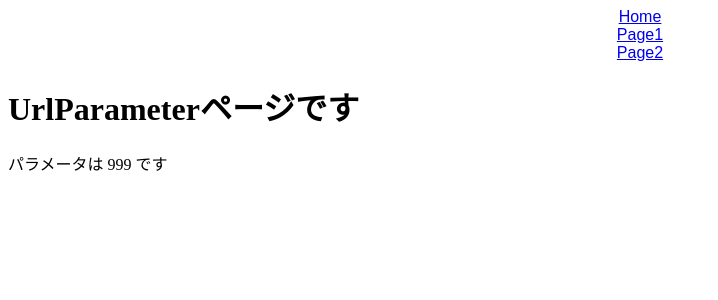
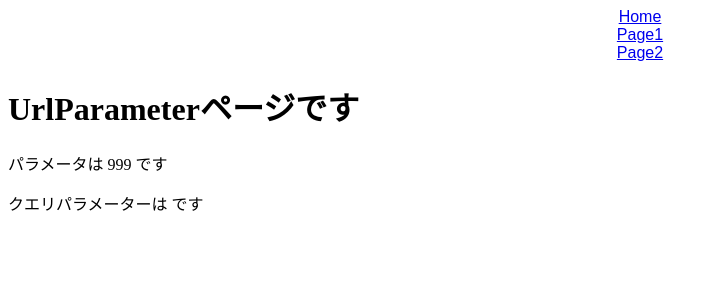
Before and after one commit to MerciMarcy/ReactRouter, a React (Create React App) app: page /page2/999 in a window 1280 px wide. Shown: the top 300 px of the page, without its empty margins (0-718 px from the left). Built offline with nearby package versions, Linux system fonts and the light colour scheme.

Commit message:
クエリパラメータ

```diff
--- a/src/UrlParameter.jsx
+++ b/src/UrlParameter.jsx
@@ -1,11 +1,14 @@
-import { useParams } from "react-router-dom";
+import { useParams, useLocation } from "react-router-dom";
 
 export const UrlParameter = () => {
   const { id } = useParams();
+  const { search } = useLocation();
+  const query = new URLSearchParams(search);
   return (
     <div>
       <h1>UrlParameterページです</h1>
       <p>パラメータは {id} です</p>
+      <p>クエリパラメーターは {query.get("name")} です</p>
     </div>
   );
 };
--- a/src/page2.jsx
+++ b/src/page2.jsx
@@ -5,6 +5,8 @@ export const Page2 = () => {
     <div>
       <h1>Page2ページです</h1>
       <Link to="/page2/999">Url Parameter</Link>
+      <br />
+      <Link to="/page2/999?name=hogehoge">Query Parameter</Link>
     </div>
   );
 };
```
